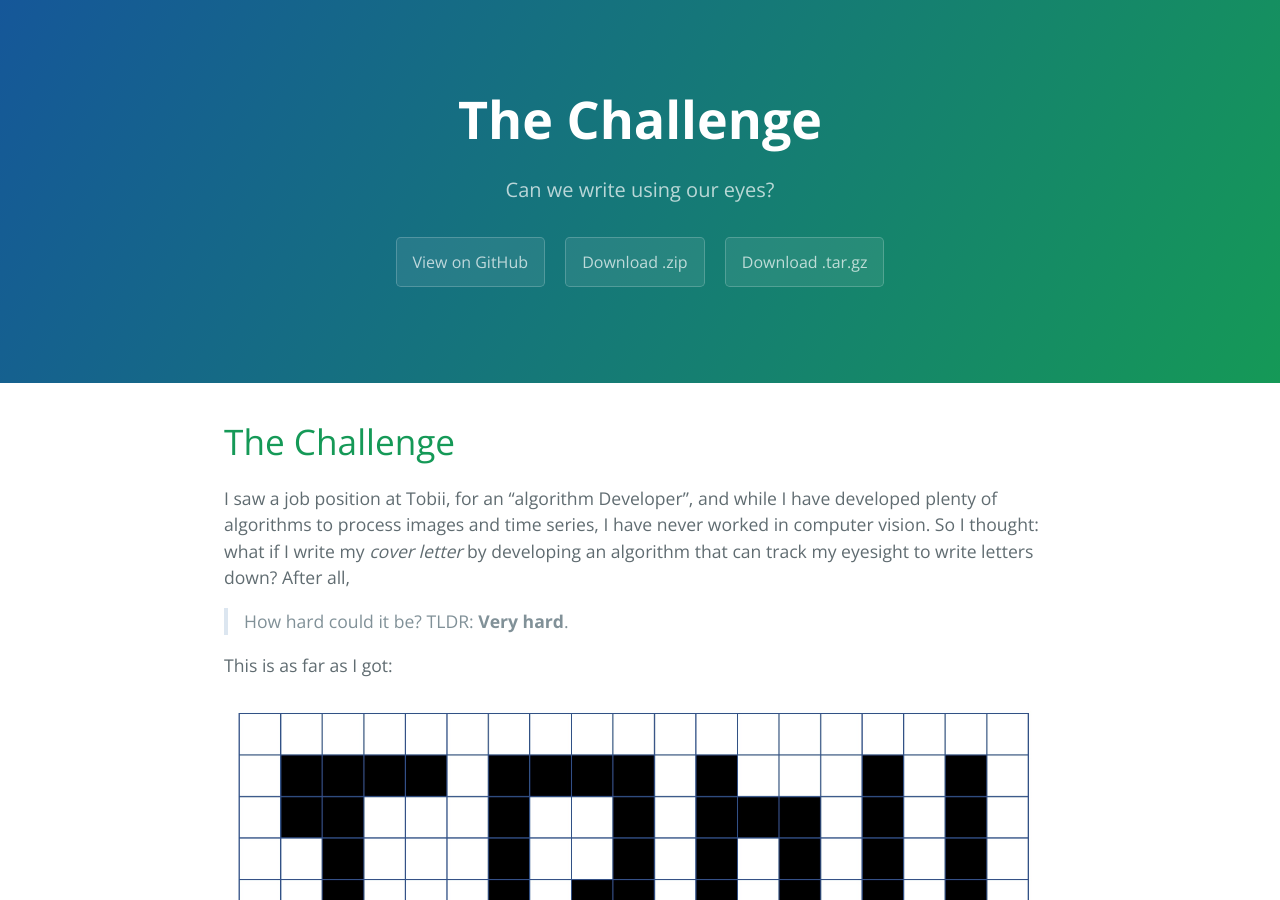
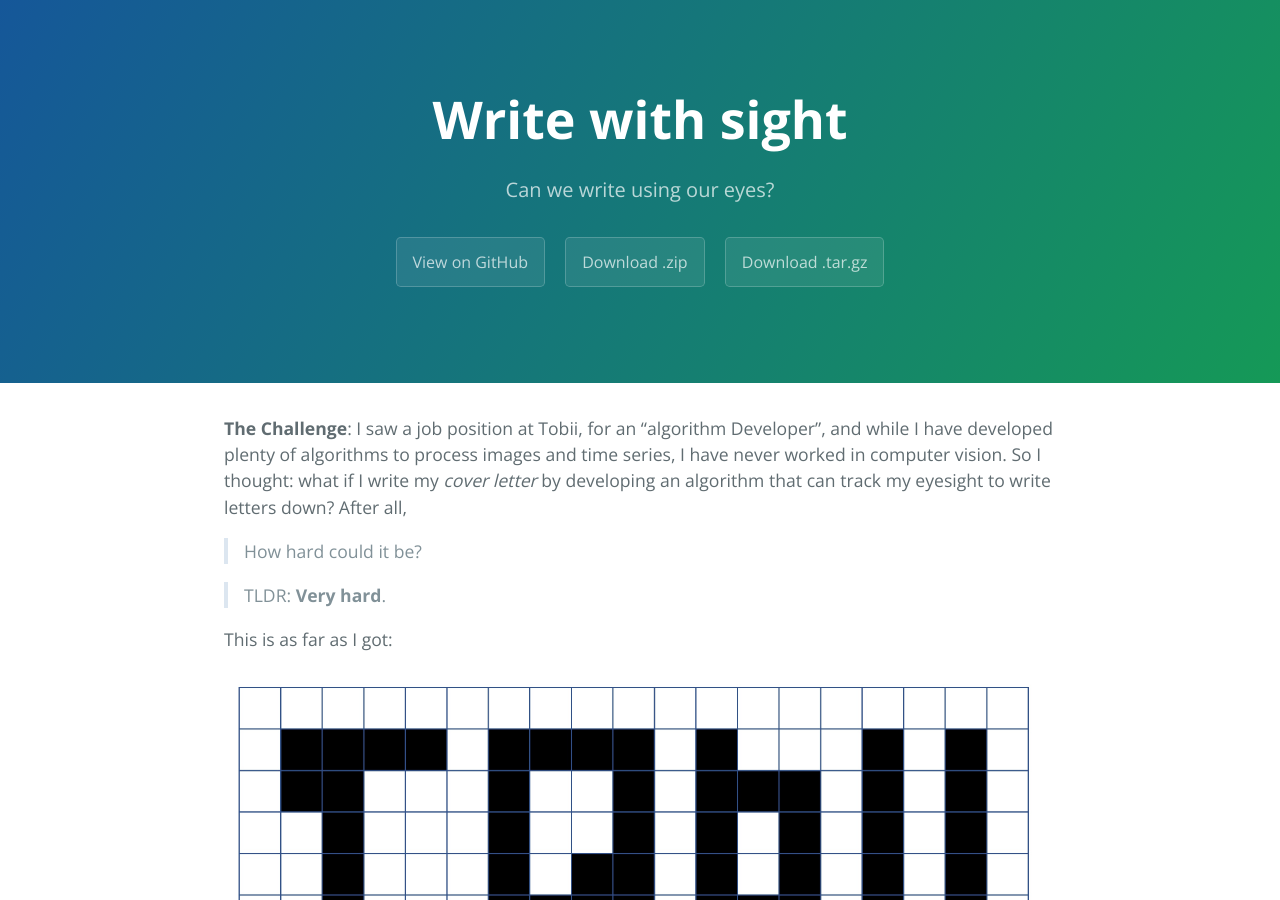
Before and after one commit to xoeg/write-with-sight, a Jekyll site: the page built from index.md, in a window 1280 px wide and 900 px high. Built offline with Jekyll 4.4.1, drawn with Linux system fonts in a browser that asks for light colours; our own code applies the rules of GitHub Pages for plain Markdown files.

Commit message:
Chack index update

```diff
--- a/index.md
+++ b/index.md
@@ -2,11 +2,11 @@
 layout: default
 ---
 
-# The Challenge
-
+**The Challenge**:
 I saw a job position at Tobii, for an "algorithm Developer", and while I have developed plenty of algorithms to process images and time series, I have never worked in computer vision. So I thought: what if I write my _cover letter_ by developing an algorithm that can track my eyesight to write letters down? After all,
 
 > How hard could it be?
+
 > TLDR: **Very hard**.
 
 This is as far as I got:
```
